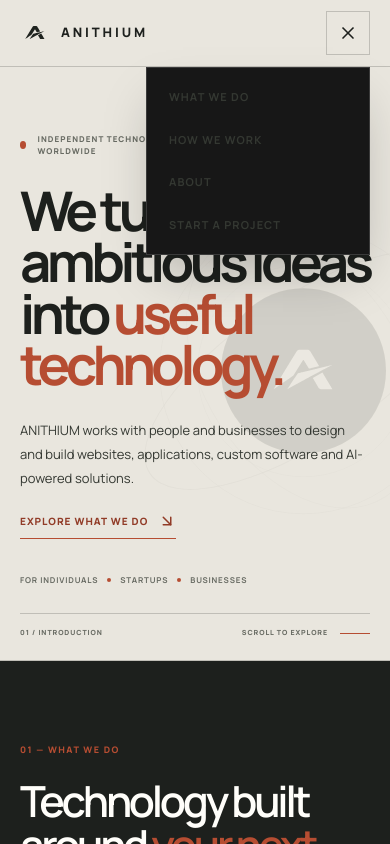
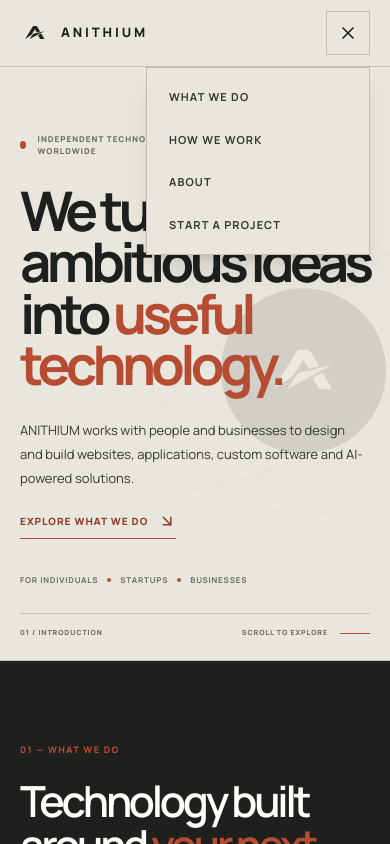
Before and after one commit to anithium/anithium.in, a Next.js app in the folder frontend/: page / in a window 390 px wide. Both pictures are taken after a click on the button "Open navigation menu". Shown: the top 844 px of the page. Built offline with nearby package versions, Linux system fonts and the light colour scheme.

Commit message:
Match mobile navigation to warm paper and ink brand direction

```diff
--- a/frontend/src/components/layout/mobile-nav.tsx
+++ b/frontend/src/components/layout/mobile-nav.tsx
@@ -23,11 +23,11 @@ export default function MobileNav() {
         aria-expanded={isOpen}
         aria-controls="mobile-navigation"
         onClick={() => setIsOpen((open) => !open)}
-        className="flex h-11 w-11 cursor-pointer items-center justify-center border border-white/20 text-white transition hover:border-white/50 focus-visible:outline-2 focus-visible:outline-offset-4 focus-visible:outline-[#a7adb4]"
+        className="flex h-11 w-11 cursor-pointer items-center justify-center border border-[#1d201d]/25 text-[#1d201d] transition hover:border-[#b64d32] focus-visible:outline-2 focus-visible:outline-offset-4 focus-visible:outline-[#b64d32]"
       >
         {isOpen ? <X size={20} aria-hidden="true" /> : <Menu size={20} aria-hidden="true" />}
       </button>
-      <nav id="mobile-navigation" aria-label="Mobile navigation" hidden={!isOpen} className={`absolute right-0 top-14 w-56 flex-col border border-white/15 bg-[#171717] p-2 shadow-2xl ${isOpen ? "flex" : "hidden"}`}>
+      <nav id="mobile-navigation" aria-label="Mobile navigation" hidden={!isOpen} className={`absolute right-0 top-14 w-56 flex-col border border-[#1d201d]/20 bg-[#e9e6de] p-2 shadow-xl ${isOpen ? "flex" : "hidden"}`}>
           {links.map((link) => (
             <a key={link.href} className="menu-link" href={link.href} onClick={() => setIsOpen(false)}>
               {link.label}
```
